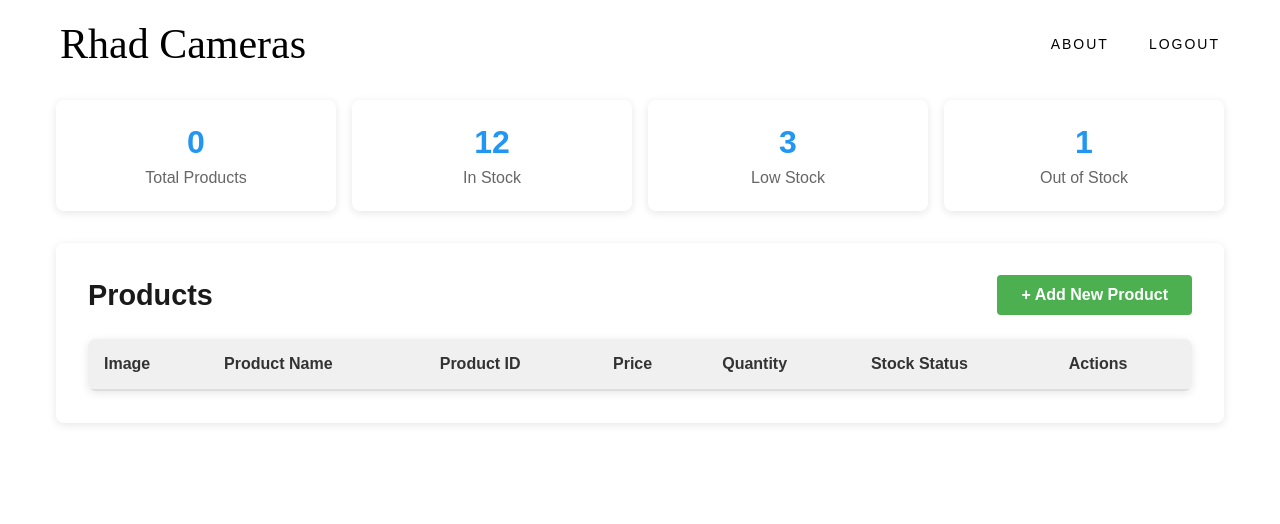
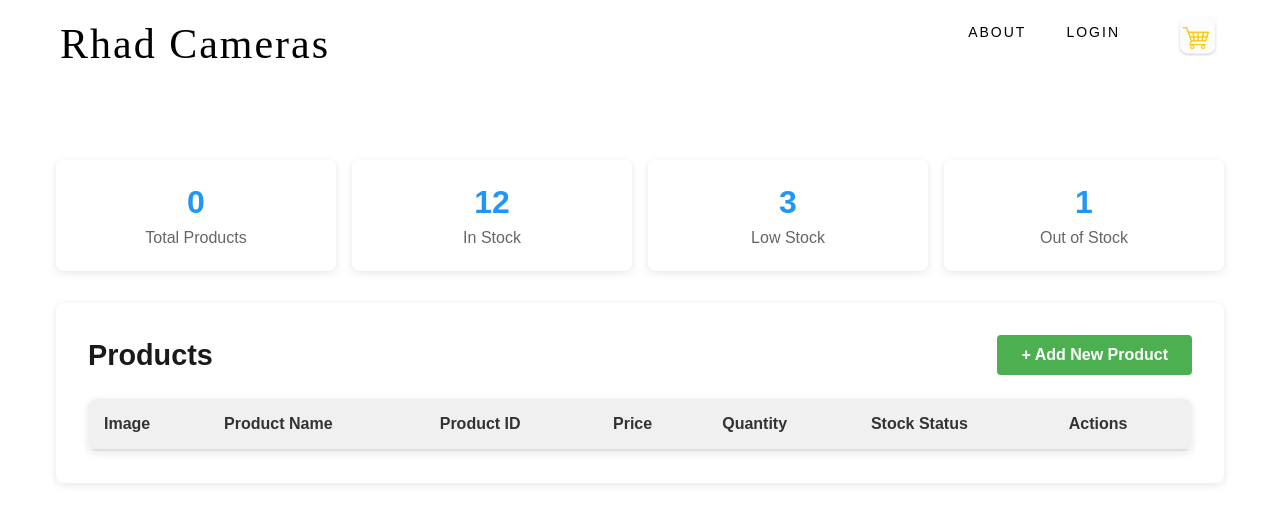
Before and after one commit to RobertJWalters/213-Project-Rob---Thadd, a PHP site: page /dashboard.php in a window 1280 px wide. Shown: the top 524 px of the page. Run offline with PHP 8.4, Linux system fonts and the light colour scheme; data that the repository does not hold is empty.

Commit message:
Access to Dashboard
Access to Dashboard for admin and other fixes

```diff
--- a/dashboard.css
+++ b/dashboard.css
@@ -9,7 +9,7 @@
     top: 100px;
     position: relative;
     max-width: 1200px;
-    margin: 0 auto;
+    margin: 60px auto;
     padding: 0 1rem;
 }
 
--- a/dashboard.php
+++ b/dashboard.php
@@ -2,19 +2,12 @@
 require_once "config.php";
 
 
-try {
-    $mysqli = db::getDB();
-} catch (Error $e) {
-    $mysqli = null;
-}
+$mysqli = db::getDB();
 
-// Fallback to array database if no connection just for testing, make sure to DELETE
-if ($mysqli === null) {
-    echo "error";
-} else {
-    $prodRepo = new ProductRepo($mysqli);
-    $data = $prodRepo->findAll();
-}
+
+$prodRepo = new ProductRepo($mysqli);
+$data = $prodRepo->findAll();
+
 $SESSION['prodRepo'] = $prodRepo;
 ?>
 <!-- Some code made with the help of AI tools-->
@@ -33,22 +26,11 @@ $SESSION['prodRepo'] = $prodRepo;
 <body>
 
 <!-- Admin Navbar -->
-<nav id="navbar">
-    <div class="nav-left">
-        <div class="logo">Rhad Cameras</div>
-    </div>
+<?php include "navbar.php"; ?>
 
-    <div class="nav-right">
-        <a href="#">ABOUT</a>
-        <a href="#" class="cart">
-            <p>LOGOUT</p> <!-- logout function implement-->
-            <span class="cart-badge"></span>
-        </a>
-    </div>
-</nav>
 
 <!-- Main Container -->
-<div class="container">
+<main class="container">
 
     <!-- Statistics -->
     <div class="stats-grid">
@@ -96,7 +78,7 @@ $SESSION['prodRepo'] = $prodRepo;
             </thead>
             <tbody id="productsTableBody">
             <?php
-            foreach($data as $d){
+            foreach ($data as $d) {
                 $quantity = $d->getStockQuantity();
 
                 $status = 'in-stock';
@@ -109,7 +91,7 @@ $SESSION['prodRepo'] = $prodRepo;
                             <td><img src='/photos/prod" . $id . ".jpg' alt='Product' class='product-thumb'></td>
                             <td>" . htmlspecialchars($d->getName()) . "</td>
                             <td>ID:" . $id . "</td>
-                            <td>$ " . number_format($d->getPrice(), 2, '.', ',') ." </td>
+                            <td>$ " . number_format($d->getPrice(), 2, '.', ',') . " </td>
                             <td>
                                 <form class='quantity-controls' method='POST' action='update_stock.php'>
                                     <input type='hidden' name='id' value='" . $id . "'>
@@ -131,7 +113,7 @@ $SESSION['prodRepo'] = $prodRepo;
             </tbody>
         </table>
     </div>
-</div>
+</main>
 
 
 </body>
--- a/login.php
+++ b/login.php
@@ -23,6 +23,10 @@ if ($_SERVER["REQUEST_METHOD"] === "POST") {
                 "email" => $user["email"],
                 "name"  => $user["name"]
             ];
+            if($email === "admin@rhad.com"){
+                header("Location: dashboard.php");
+                exit;
+            }
 
             header("Location: shop.php");
             exit;
--- a/productPage.css
+++ b/productPage.css
@@ -1,6 +1,10 @@
 body {
     background: #fff;
     font-family: 'Inter', sans-serif;
+}
+
+main{
+    margin: 60px 0;
 }
 
 /* NAVBAR STYLE */
```
Also changed, not shown: productPage.php (+13 -17 lines), shop.php (+3 -9 lines).
